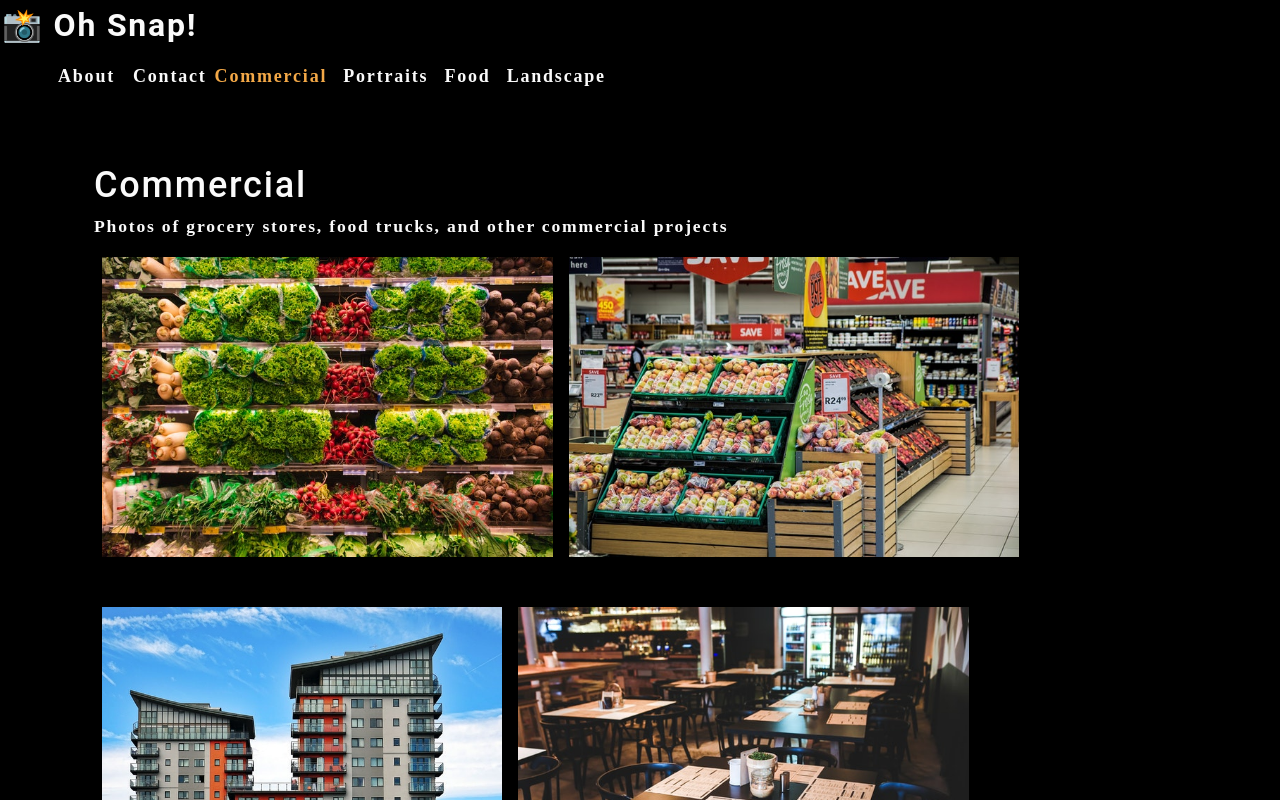
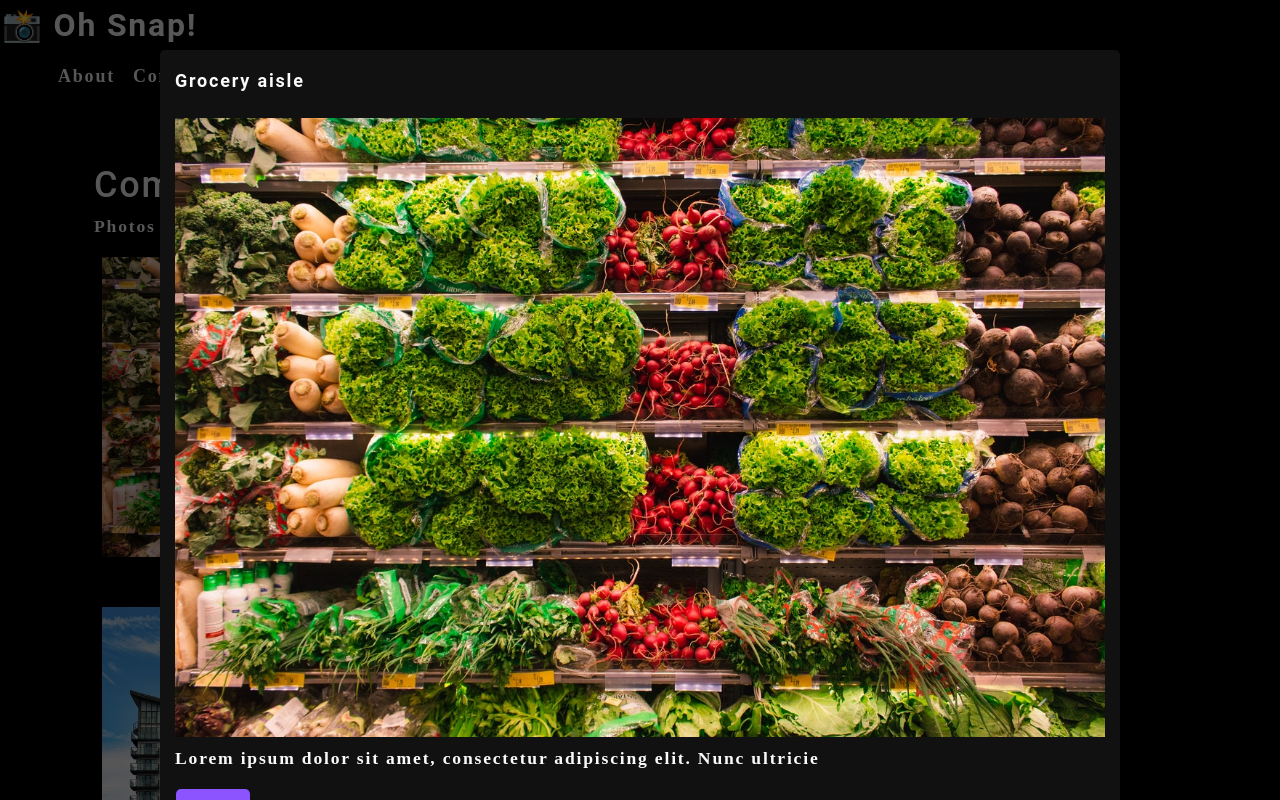
Before and after one commit to ShinichiM/photo-port, a React (Create React App) app: page / in a window 1280 px wide. Both pictures are taken after a click on the picture 327 px from the left and 406 px from the top of the page. Shown: the top 800 px of the page. Built offline with nearby package versions, Linux system fonts and the light colour scheme.

Commit message:
modal component with conditional rendering and state management

```diff
--- /dev/null
+++ b/src/components/Gallery/Photolist/gallery-categories.js
@@ -0,0 +1,98 @@
+export function getCategories() {
+       return ([
+        {
+        name: 'Grocery aisle',
+        category: 'commercial',
+        description: 'Lorem ipsum dolor sit amet, consectetur adipiscing elit. Nunc ultricie',
+        },
+        {
+        name: 'Grocery booth',
+        category: 'commercial',
+        description: 'Lorem ipsum dolor sit amet, consectetur adipiscing elit. Nunc ultricie',
+        },
+        {
+        name: 'Building exterior',
+        category: 'commercial',
+        description: 'Lorem ipsum dolor sit amet, consectetur adipiscing elit. Nunc ultricie',
+        },
+        {
+        name: 'Restaurant table',
+        category: 'commercial',
+        description: 'Lorem ipsum dolor sit amet, consectetur adipiscing elit. Nunc ultricie',
+        },
+        {
+        name: 'Cafe interior',
+        category: 'commercial',
+        description: 'Lorem ipsum dolor sit amet, consectetur adipiscing elit. Nunc ultricie',
+        },
+        {
+        name: 'Cat green eyes',
+        category: 'portraits',
+        description: 'Lorem ipsum dolor sit amet, consectetur adipiscing elit. Nunc ultricie',
+        },
+        {
+        name: 'Green parrot',
+        category: 'portraits',
+        description: 'Lorem ipsum dolor sit amet, consectetur adipiscing elit. Nunc ultricie',
+        },
+        {
+        name: 'Yellow macaw',
+        category: 'portraits',
+        description: 'Lorem ipsum dolor sit amet, consectetur adipiscing elit. Nunc ultricie',
+        },
+        {
+        name: 'Pug smile',
+        category: 'portraits',
+        description: 'Lorem ipsum dolor sit amet, consectetur adipiscing elit. Nunc ultricie',
+        },
+        {
+        name: 'Pancakes',
+        category: 'food',
+        description: 'Lorem ipsum dolor sit amet, consectetur adipiscing elit. Nunc ultricie',
+        },
+        {
+        name: 'Burrito',
+        category: 'food',
+        description: 'Lorem ipsum dolor sit amet, consectetur adipiscing elit. Nunc ultricie',
+        },
+        {
+        name: 'Scallop pasta',
+        category: 'food',
+        description: 'Lorem ipsum dolor sit amet, consectetur adipiscing elit. Nunc ultricie',
+        },
+        {
+        name: 'Burger',
+        category: 'food',
+        description: 'Lorem ipsum dolor sit amet, consectetur adipiscing elit. Nunc ultricie',
+        },
+        {
+        name: 'Fruit bowl',
+        category: 'food',
+        description: 'Lorem ipsum dolor sit amet, consectetur adipiscing elit. Nunc ultricie',
+        },
+        {
+        name: 'Green river',
+        category: 'landscape',
+        description: 'Lorem ipsum dolor sit amet, consectetur adipiscing elit. Nunc ultricie',
+        },
+        {
+        name: 'Docks',
+        category: 'landscape',
+        description: 'Lorem ipsum dolor sit amet, consectetur adipiscing elit. Nunc ultricie',
+        },
+        {
+        name: 'Panoramic village by sea',
+        category: 'landscape',
+        description: 'Lorem ipsum dolor sit amet, consectetur adipiscing elit. Nunc ultricie',
+        },
+        {
+        name: 'Domestic landscape',
+        category: 'landscape',
+        description: 'Lorem ipsum dolor sit amet, consectetur adipiscing elit. Nunc ultricie',
+        },
+        {
+        name: 'Park bench',
+        category: 'landscape',
+        description: 'Lorem ipsum dolor sit amet, consectetur adipiscing elit. Nunc ultricie',
+        }])
+};
--- a/src/components/Gallery/Photolist/index.js
+++ b/src/components/Gallery/Photolist/index.js
@@ -1,113 +1,30 @@
 import React, { useState } from 'react';
-// C:\Users\miyak\Desktop\Projects\photo-port\src\assets\small\commercial
+import { getCategories } from './gallery-categories';
+import Modal from '../../Modal';
+
 function Photolist({ category }) {
-    const [photos] = useState([
-        {
-        name: 'Grocery aisle',
-        category: 'commercial',
-        description: 'Lorem ipsum dolor sit amet, consectetur adipiscing elit. Nunc ultricie',
-        },
-        {
-        name: 'Grocery booth',
-        category: 'commercial',
-        description: 'Lorem ipsum dolor sit amet, consectetur adipiscing elit. Nunc ultricie',
-        },
-        {
-        name: 'Building exterior',
-        category: 'commercial',
-        description: 'Lorem ipsum dolor sit amet, consectetur adipiscing elit. Nunc ultricie',
-        },
-        {
-        name: 'Restaurant table',
-        category: 'commercial',
-        description: 'Lorem ipsum dolor sit amet, consectetur adipiscing elit. Nunc ultricie',
-        },
-        {
-        name: 'Cafe interior',
-        category: 'commercial',
-        description: 'Lorem ipsum dolor sit amet, consectetur adipiscing elit. Nunc ultricie',
-        },
-        {
-        name: 'Cat green eyes',
-        category: 'portraits',
-        description: 'Lorem ipsum dolor sit amet, consectetur adipiscing elit. Nunc ultricie',
-        },
-        {
-        name: 'Green parrot',
-        category: 'portraits',
-        description: 'Lorem ipsum dolor sit amet, consectetur adipiscing elit. Nunc ultricie',
-        },
-        {
-        name: 'Yellow macaw',
-        category: 'portraits',
-        description: 'Lorem ipsum dolor sit amet, consectetur adipiscing elit. Nunc ultricie',
-        },
-        {
-        name: 'Pug smile',
-        category: 'portraits',
-        description: 'Lorem ipsum dolor sit amet, consectetur adipiscing elit. Nunc ultricie',
-        },
-        {
-        name: 'Pancakes',
-        category: 'food',
-        description: 'Lorem ipsum dolor sit amet, consectetur adipiscing elit. Nunc ultricie',
-        },
-        {
-        name: 'Burrito',
-        category: 'food',
-        description: 'Lorem ipsum dolor sit amet, consectetur adipiscing elit. Nunc ultricie',
-        },
-        {
-        name: 'Scallop pasta',
-        category: 'food',
-        description: 'Lorem ipsum dolor sit amet, consectetur adipiscing elit. Nunc ultricie',
-        },
-        {
-        name: 'Burger',
-        category: 'food',
-        description: 'Lorem ipsum dolor sit amet, consectetur adipiscing elit. Nunc ultricie',
-        },
-        {
-        name: 'Fruit bowl',
-        category: 'food',
-        description: 'Lorem ipsum dolor sit amet, consectetur adipiscing elit. Nunc ultricie',
-        },
-        {
-        name: 'Green river',
-        category: 'landscape',
-        description: 'Lorem ipsum dolor sit amet, consectetur adipiscing elit. Nunc ultricie',
-        },
-        {
-        name: 'Docks',
-        category: 'landscape',
-        description: 'Lorem ipsum dolor sit amet, consectetur adipiscing elit. Nunc ultricie',
-        },
-        {
-        name: 'Panoramic village by sea',
-        category: 'landscape',
-        description: 'Lorem ipsum dolor sit amet, consectetur adipiscing elit. Nunc ultricie',
-        },
-        {
-        name: 'Domestic landscape',
-        category: 'landscape',
-        description: 'Lorem ipsum dolor sit amet, consectetur adipiscing elit. Nunc ultricie',
-        },
-        {
-        name: 'Park bench',
-        category: 'landscape',
-        description: 'Lorem ipsum dolor sit amet, consectetur adipiscing elit. Nunc ultricie',
-        },
-    ]);
+    const [photos] = useState(getCategories());
+    const [currentPhoto, setCurrentPhoto] = useState();
+    const [isModalOpen, setIsModalOpen] = useState(false);
+
     const currentPhotos = photos.filter((photo) => photo.category === category);
-    // console.log(currentPhotos, currentPhotos.length);
+
+    function toggleModal(photo, index) {
+        setCurrentPhoto({...photo, index: index});
+        setIsModalOpen(!isModalOpen);
+    };
+
     return(
         <div className='flex-row'>
+        {isModalOpen && <Modal currentPhoto={currentPhoto} onClose={toggleModal}></Modal>}
             {currentPhotos.map((photo, index) => (
                 <img
                 src={require(`../../../assets/small/${category}/${index}.jpg`)}
                 className='img-thumbnail mx-1'
                 alt={photo.name}
-                key={photo.name}>
+                key={photo.name}
+                onClick={() => toggleModal(photo, index)}
+                >
                 </img>
             ))}
         </div>
--- /dev/null
+++ b/src/components/Modal/index.js
@@ -0,0 +1,19 @@
+import React from 'react';
+
+export default function Modal(props) {
+    const { currentPhoto,  onClose } = props;
+    const { name, category, description, index } = currentPhoto;
+
+    return(
+        <div className='modalBackdrop'>
+            <div className='modalContainer'>
+                <h3 className='modalTitle'>{name}</h3>
+                <img alt='current category' src={require(`../../assets/large/${category}/${index}.jpg`)}></img>
+                <p>{description}</p>
+                <button type='button' onClick={onClose}>
+                    Close
+                </button>
+            </div>
+        </div>
+    )
+}
```
